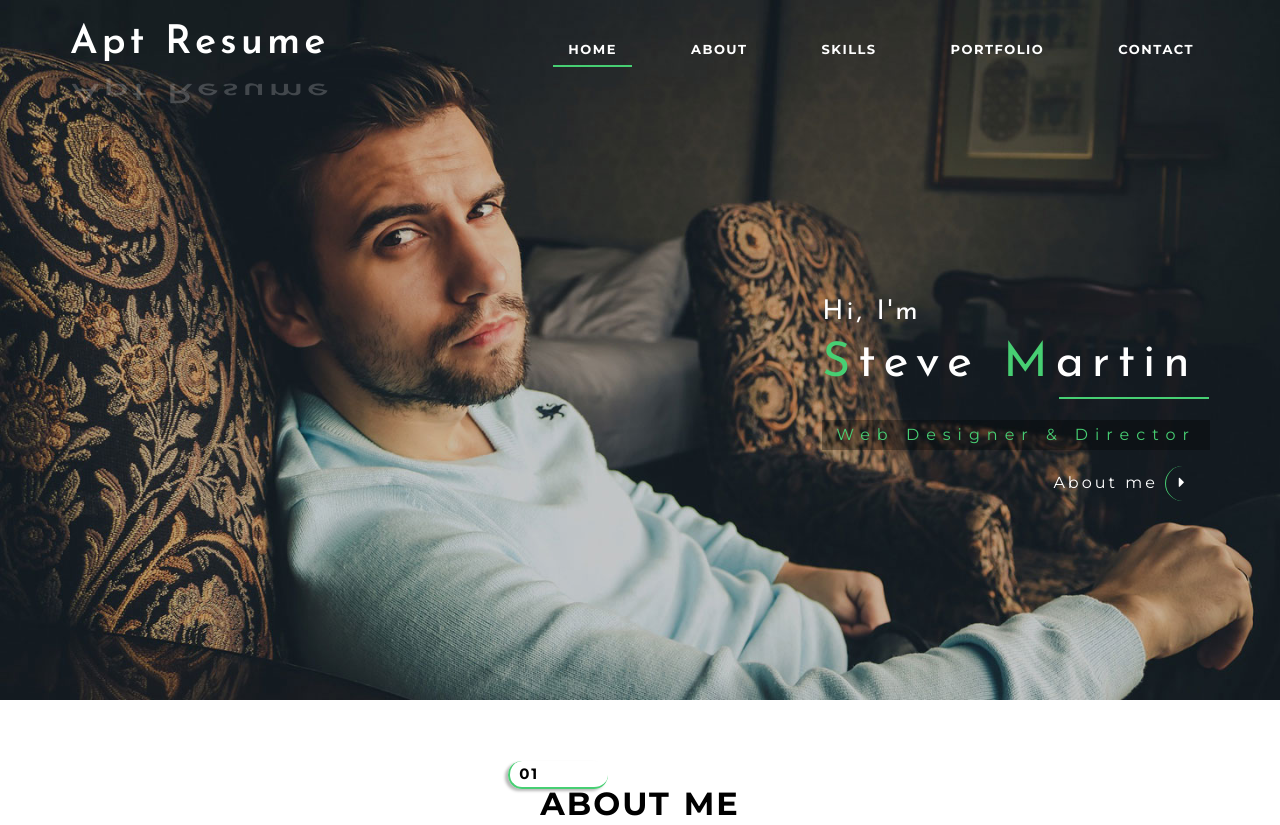
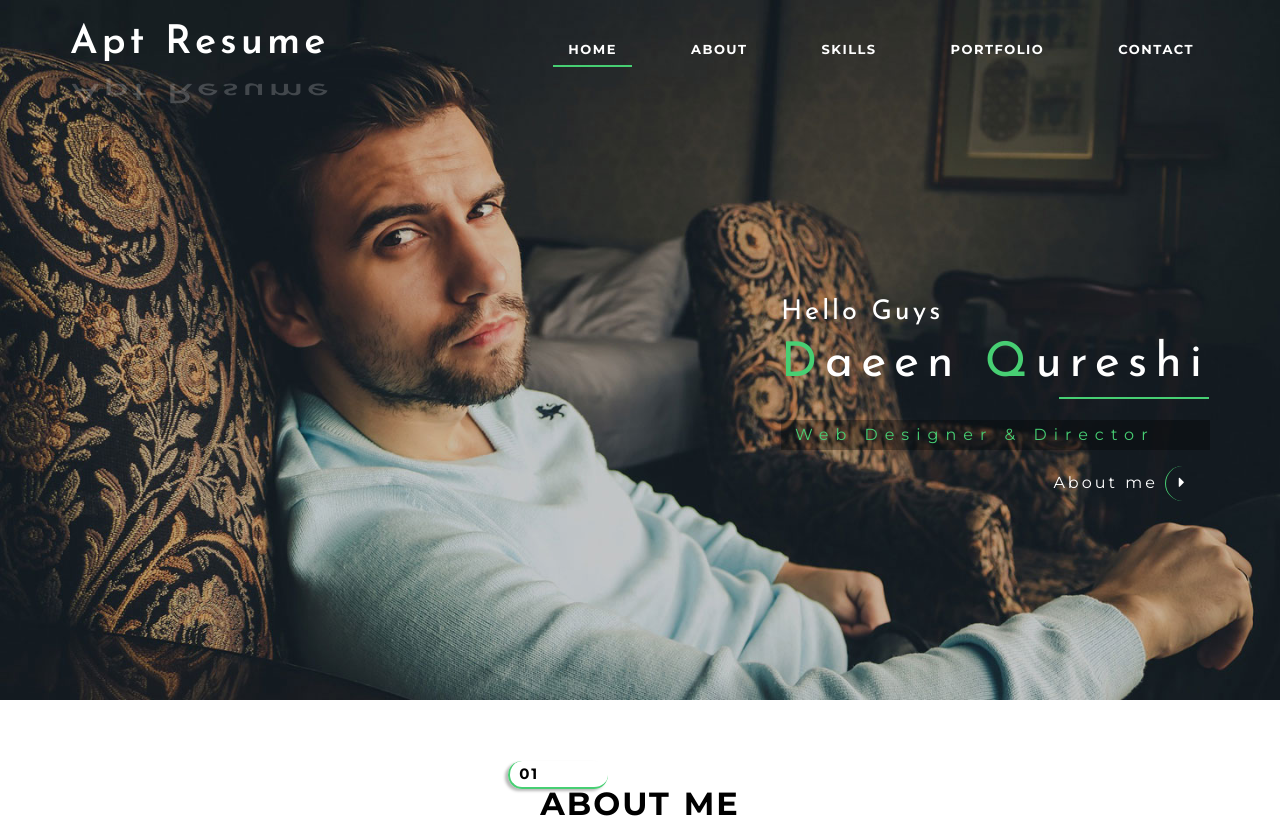
Before and after one commit to Daeen1909/Cybersec, a plain HTML site: page index.html in a window 1280 px wide. Shown: the top 825 px of the page. Drawn offline with Linux system fonts and the light colour scheme.

Commit message:
Update index.html

```diff
--- a/index.html
+++ b/index.html
@@ -80,8 +80,8 @@ Smartphone Compatible web template, free webdesigns for Nokia, Samsung, LG, Sony
 			</header>
 			<!-- //header -->
 			<div class="banner-text-w3-agileits">
-				<h5>Hi, I'm</h5>
-				<h2><span>S</span>teve <span>M</span>artin</h2>
+				<h5>Hello Guys</h5>
+				<h2><span>D</span>aeen <span>Q</span>ureshi</h2>
 				<p>Web Designer & Director</p>
 				<div class="botton">
 					<a href="#about" class="scroll">About me <span class="fa fa-caret-right"></span></a>
```
